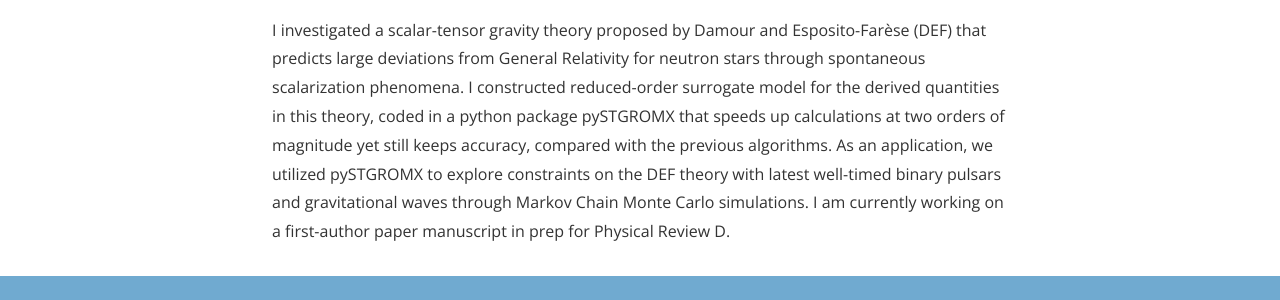
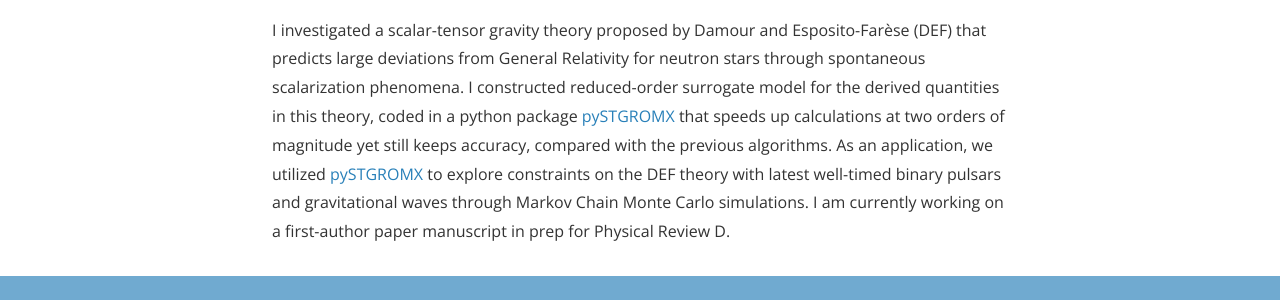
Before and after one commit to mh-guo/mh-guo-slate.github.io, a Jekyll site: the page built from research.md, in a window 1280 px wide and 900 px high, scrolled down 1209 px. Shown: the part 374-674 px from the top of the window. Built offline with Jekyll 4.4.1, drawn with Linux system fonts in a browser that asks for light colours; nearby versions of some CDN libraries; part of the change alters nothing that is shown.

```diff
--- a/research.md
+++ b/research.md
@@ -25,4 +25,4 @@ I studied real and simulated galaxies from both observational and dynamical poin
 
 Advisor: [Lijing Shao](https://friendshao.github.io/about/)
 
-I investigated a scalar-tensor gravity theory proposed by Damour and Esposito-Farèse (DEF) that predicts large deviations from General Relativity for neutron stars through spontaneous scalarization phenomena. I constructed reduced-order surrogate model for the derived quantities in this theory, coded in a python package pySTGROMX that speeds up calculations at two orders of magnitude yet still keeps accuracy, compared with the previous algorithms. As an application, we utilized pySTGROMX to explore constraints on the DEF theory with latest well-timed binary pulsars and gravitational waves through Markov Chain Monte Carlo simulations. I am currently working on a first-author paper manuscript in prep for Physical Review D.
+I investigated a scalar-tensor gravity theory proposed by Damour and Esposito-Farèse (DEF) that predicts large deviations from General Relativity for neutron stars through spontaneous scalarization phenomena. I constructed reduced-order surrogate model for the derived quantities in this theory, coded in a python package [pySTGROMX](https://github.com/AstroMG/pySTGROMX) that speeds up calculations at two orders of magnitude yet still keeps accuracy, compared with the previous algorithms. As an application, we utilized [pySTGROMX](https://github.com/AstroMG/pySTGROMX) to explore constraints on the DEF theory with latest well-timed binary pulsars and gravitational waves through Markov Chain Monte Carlo simulations. I am currently working on a first-author paper manuscript in prep for Physical Review D.
```
